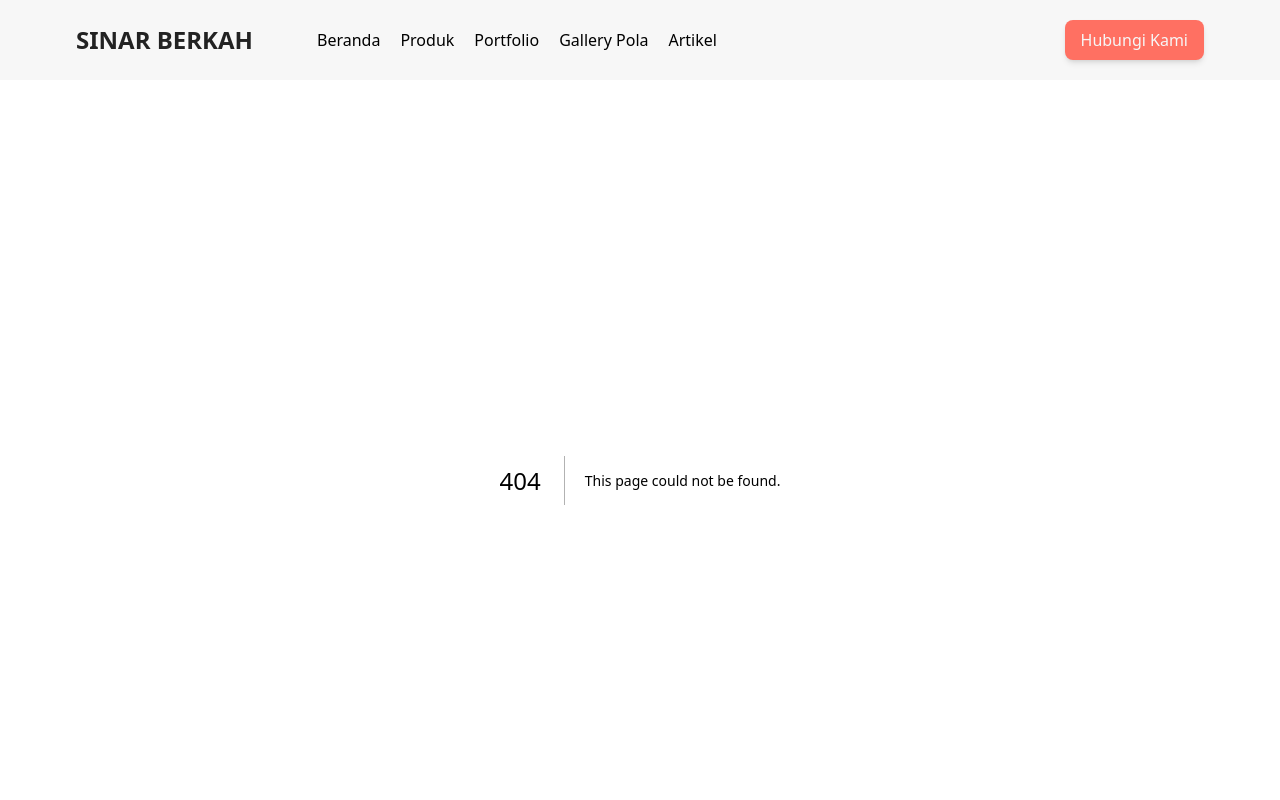
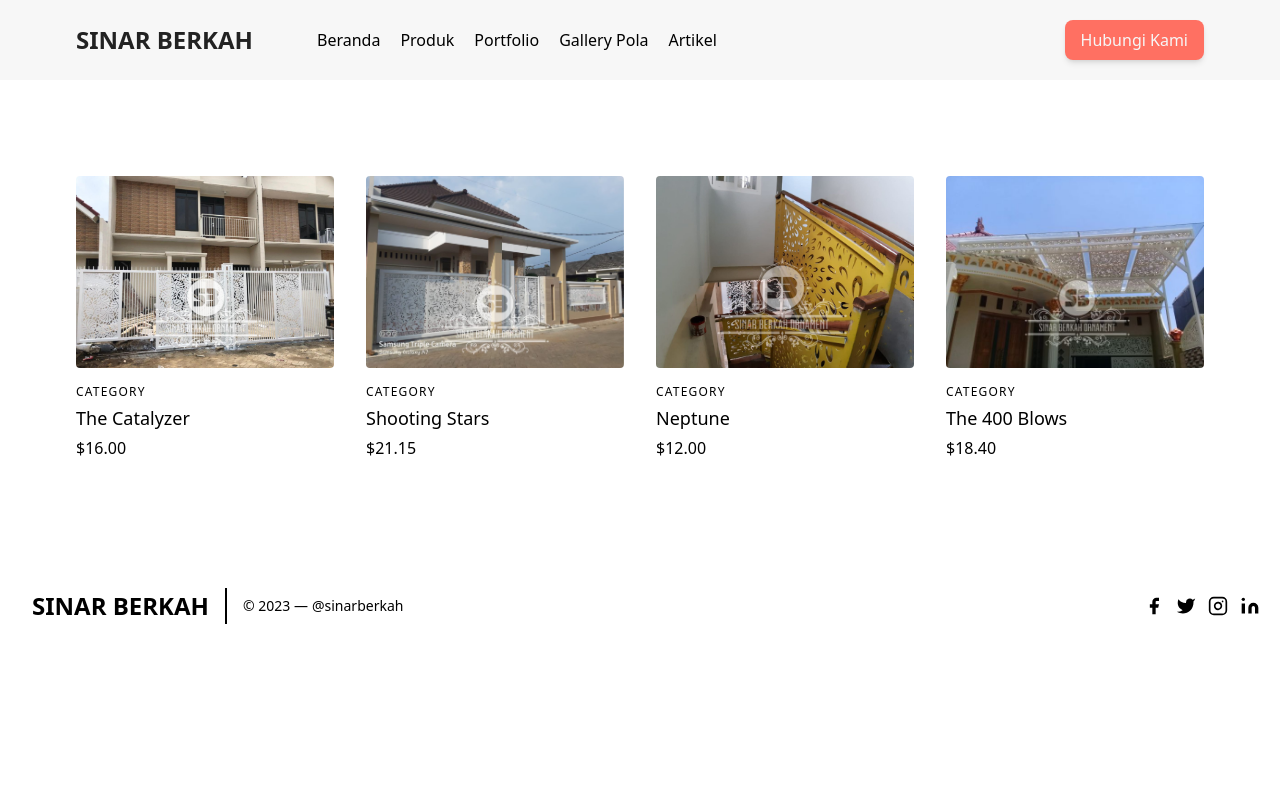
Before and after one commit to ciboox-id/sinarberkah-plato, a Next.js app: page /product in a window 1280 px wide. Before the commit this address had no page. Shown: the top 800 px of the page. Built offline with nearby package versions, Linux system fonts and the light colour scheme.

Commit message:
style: change text color

```diff
--- a/app/gallery/page.js
+++ b/app/gallery/page.js
@@ -57,7 +57,7 @@ const Gallery = () => {
               <div className="flex relative">
                 <img className="absolute inset-0 w-full h-full object-cover object-center" src={item.imgUrl} alt={item.imgAlt} />
                 <div className="px-8 py-10 relative z-10 w-full border-4 border-gray-200 bg-white opacity-0 hover:opacity-100 hover:bg-sec-blue">
-                  <h2 className="tracking-widest text-sm title-font font-medium text-black mb-1">{item.subtitle}</h2>
+                  <h2 className="tracking-widest text-sm title-font font-medium text-dark-main mb-1">{item.subtitle}</h2>
                   <h1 className="title-font text-lg font-medium font-mulish text-gray-900 mb-3">{item.title}</h1>
                   <p className="leading-relaxed">{item.description}</p>
                 </div>
--- /dev/null
+++ b/app/product/page.js
@@ -0,0 +1,57 @@
+import React from 'react';
+
+const products = [
+  {
+    name: "The Catalyzer",
+    image: "./images/12.jpg",
+    category: "CATEGORY",
+    price: "$16.00",
+  },
+  {
+    name: "Shooting Stars",
+    image: "./images/15.jpg",
+    category: "CATEGORY",
+    price: "$21.15",
+  },
+  {
+    name: "Neptune",
+    image: "./images/16.jpg",
+    category: "CATEGORY",
+    price: "$12.00",
+  },
+  {
+    name: "The 400 Blows",
+    image: "./images/18.jpg",
+    category: "CATEGORY",
+    price: "$18.40",
+  },
+];
+
+const Product = () => {
+  return (
+    <section className="px-14">
+      <div className="container px-5 py-24 mx-auto">
+        <div className="flex flex-wrap -m-4">
+          {products.map((product, index) => (
+            <div key={index} className="lg:w-1/4 md:w-1/2 p-4 w-full">
+              <a className="block relative h-48 rounded overflow-hidden">
+                <img
+                  alt="ecommerce"
+                  className="object-cover object-center w-full h-full block"
+                  src={product.image}
+                />
+              </a>
+              <div className="mt-4">
+                <h3 className="text-gray-500 text-xs tracking-widest title-font mb-1">{product.category}</h3>
+                <h2 className="text-gray-900 title-font text-lg font-medium">{product.name}</h2>
+                <p className="mt-1">{product.price}</p>
+              </div>
+            </div>
+          ))}
+        </div>
+      </div>
+    </section>
+  );
+};
+
+export default Product;
```
